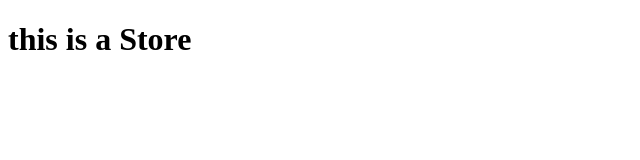
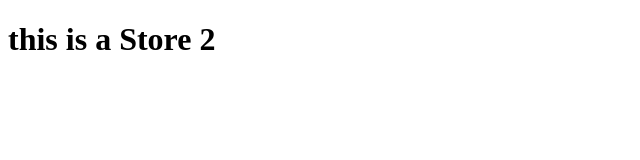
Before and after one commit to satwik-060/demo_repo, a plain HTML site: page store.html in a window 1280 px wide. Shown: the full height of the page, 0-640 px from the left. Drawn offline with Linux system fonts and the light colour scheme.

Commit message:
change in store branch

```diff
--- a/store.html
+++ b/store.html
@@ -7,6 +7,6 @@
     <title>Store</title>
 </head>
 <body>
-    <h1>this is a Store</h1>
+    <h1>this is a Store 2</h1>
 </body>
 </html>
```
